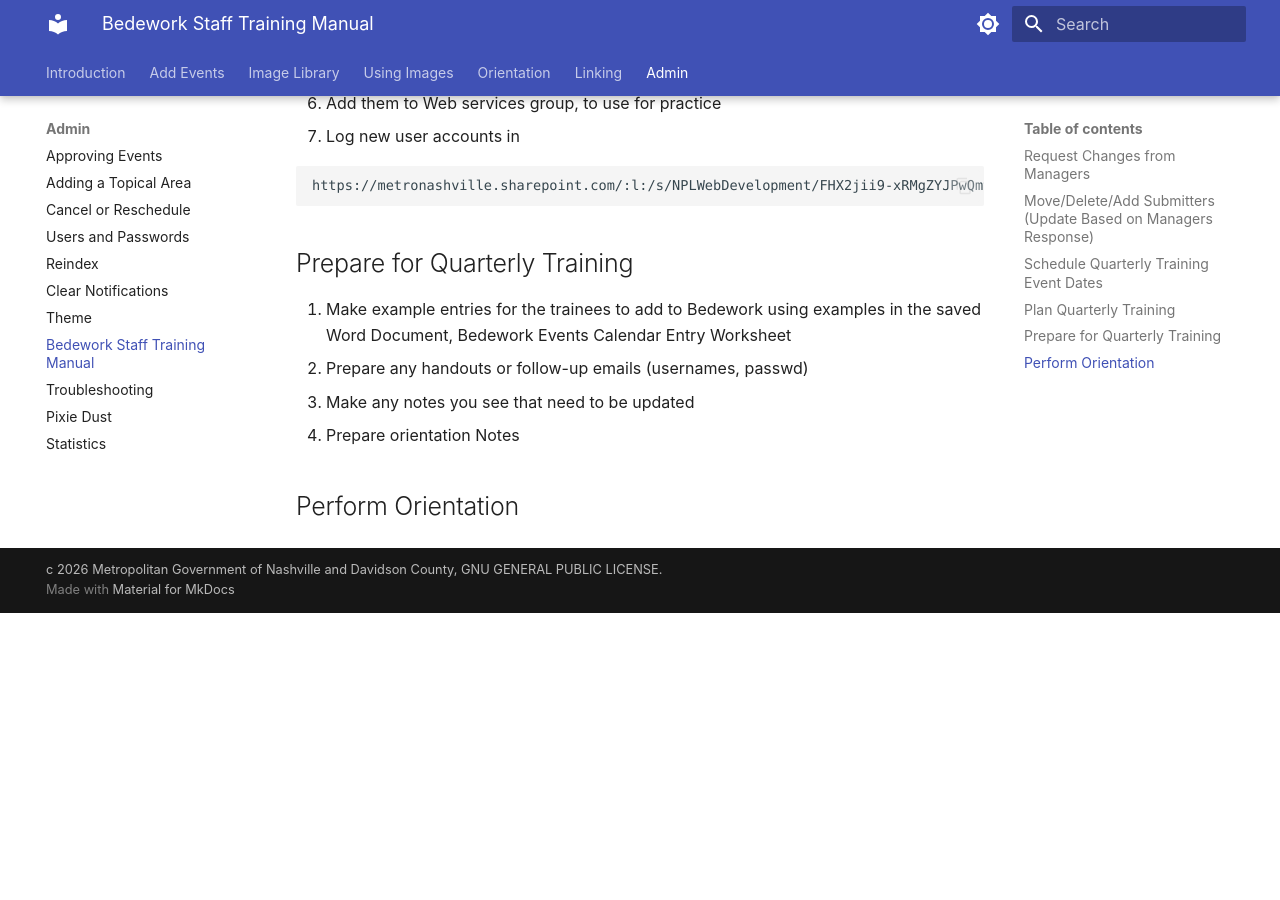
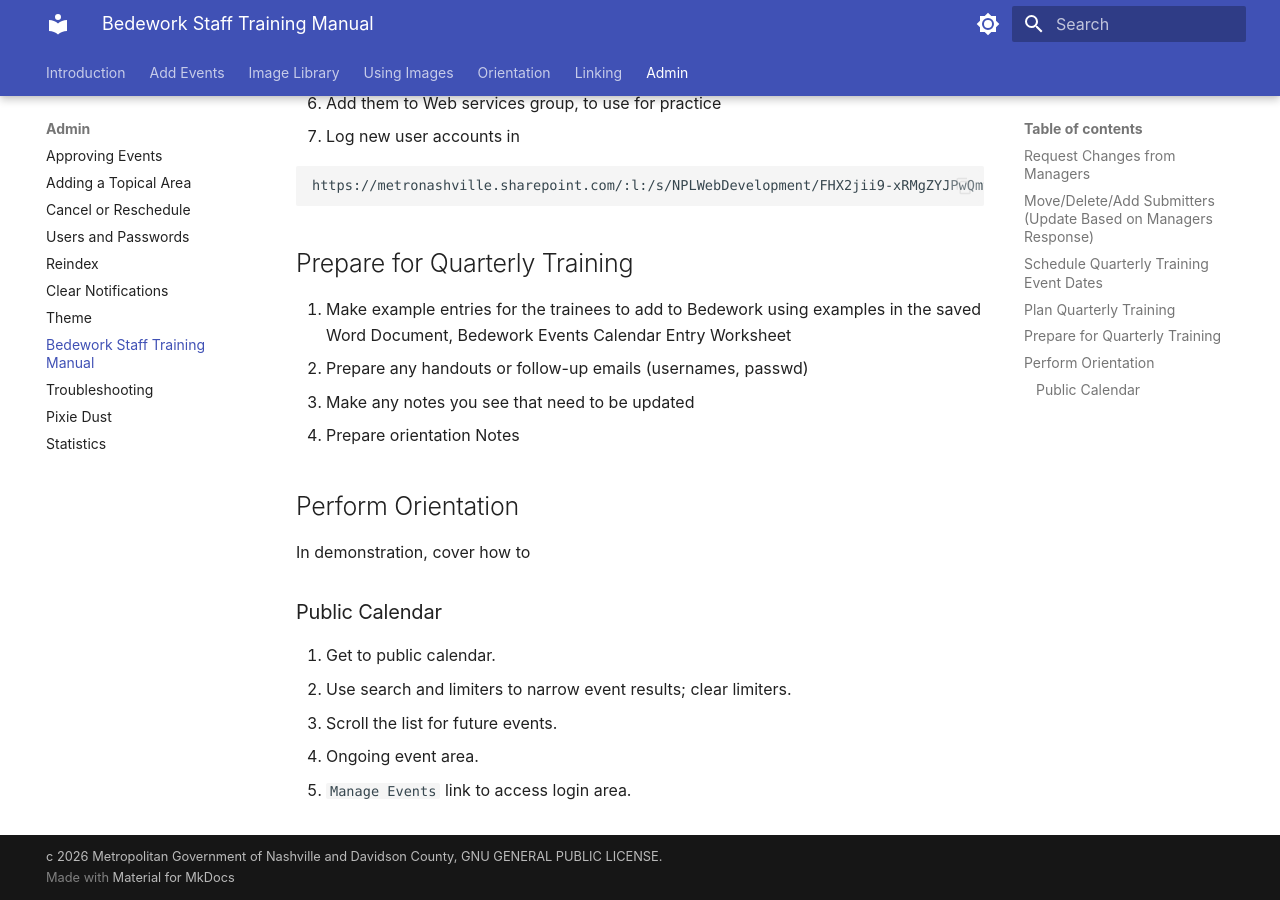
Before and after one commit to Nashville-Public-Library/bedework-docs, an MkDocs documentation site: the page built from docs/admin/training.md, in a window 1280 px wide and 900 px high, scrolled down 2185 px. Built offline with MkDocs 1.6.1 and Material for MkDocs 9.7.7, drawn with Linux system fonts in a browser that asks for light colours; before the commit the page ends 2798 px from its top, so only the background shows below that.

Commit message:
adding instructions for demonstration.

```diff
--- a/docs/admin/training.md
+++ b/docs/admin/training.md
@@ -109,3 +109,15 @@ https://metronashville.sharepoint.com/:l:/s/NPLWebDevelopment/FHX2jii9-xRMgZYJPw
 1. Prepare orientation Notes
 
 ## Perform Orientation
+
+In demonstration, cover how to
+
+### Public Calendar
+
+1. Get to public calendar.
+1. Use search and limiters to narrow event results; clear limiters.
+1. Scroll the list for future events.
+1. Ongoing event area.
+1. `Manage Events` link to access login area.
+
+###
```
